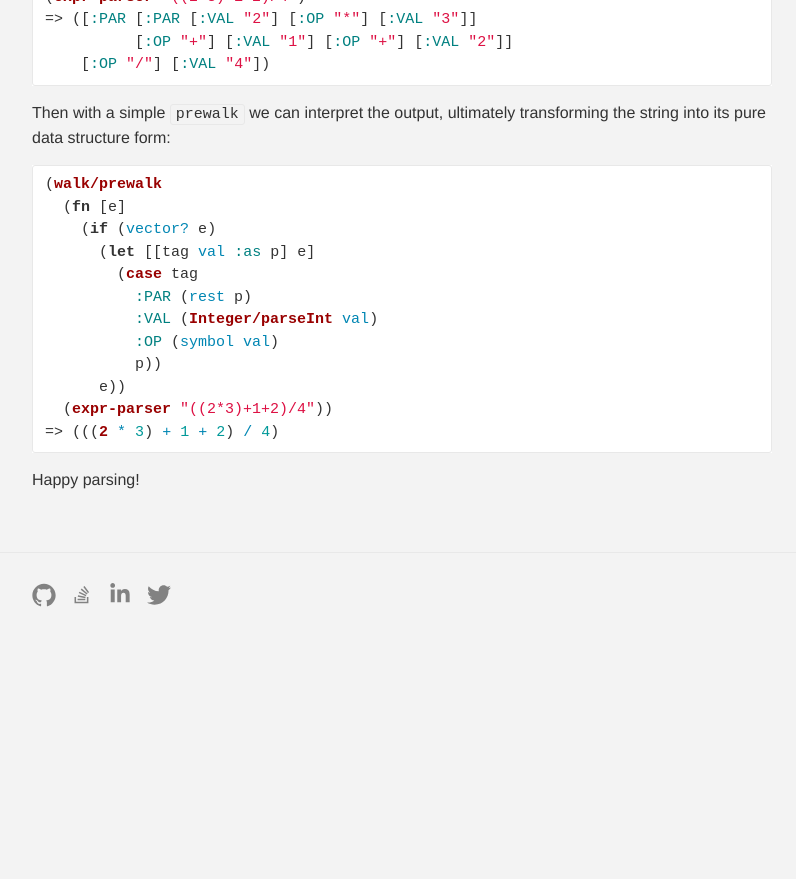
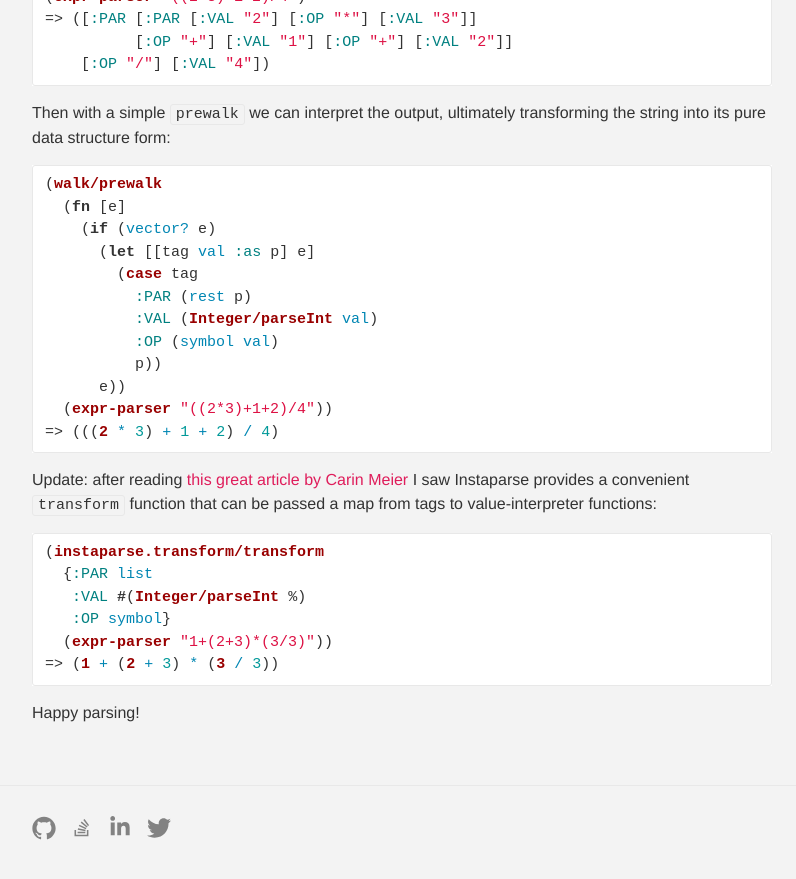
Before and after one commit to taylorwood/taylorwood.github.io, a Jekyll site: the page built from _posts/2018-05-18-instaparse.md, in a window 1280 px wide and 900 px high, scrolled down 1919 px. Shown: the top 879 px of the window, without its empty margins (238-1034 px from the left). Built offline with Jekyll 4.4.1, drawn with Linux system fonts in a browser that asks for light colours; before the commit the page ends 2586 px from its top, so only the background shows below that.

Commit message:
Instaparse transform example

````diff
--- a/_posts/2018-05-18-instaparse.md
+++ b/_posts/2018-05-18-instaparse.md
@@ -95,4 +95,14 @@ Then with a simple `prewalk` we can interpret the output, ultimately transformin
 => (((2 * 3) + 1 + 2) / 4)
 ```
 
+Update: after reading [this great article by Carin Meier](http://gigasquidsoftware.com/blog/2013/05/01/growing-a-language-with-clojure-and-instaparse/) I saw Instaparse provides a convenient `transform` function that can be passed a map from tags to value-interpreter functions:
+```clojure
+(instaparse.transform/transform
+  {:PAR list
+   :VAL #(Integer/parseInt %)
+   :OP symbol}
+  (expr-parser "1+(2+3)*(3/3)"))
+=> (1 + (2 + 3) * (3 / 3))
+```
+
 Happy parsing!
````
